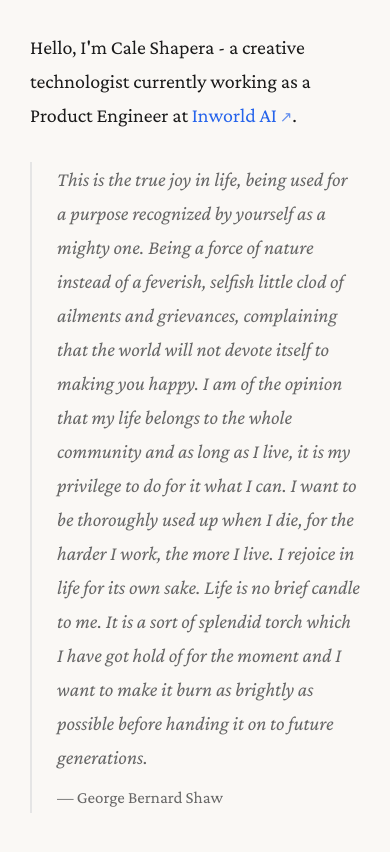
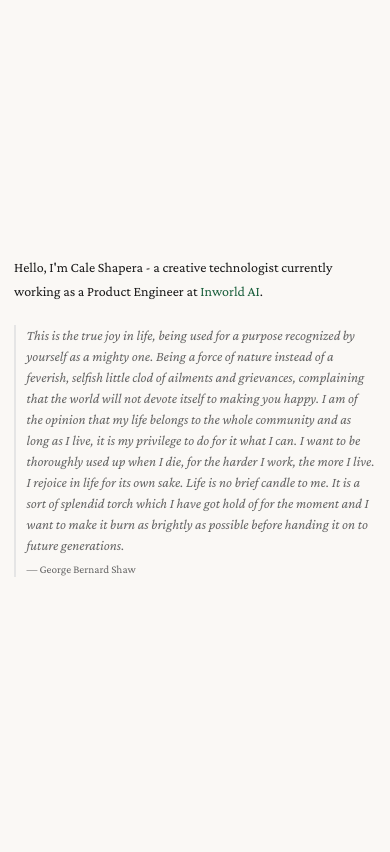
Before and after one commit to cshape/caleshapera.com2025, a React (Vite) app: page /about in a window 390 px wide. Shown: the top 852 px of the page. Built offline with nearby package versions, Linux system fonts and the light colour scheme; what @heroui/react would draw is missing.

Commit message:
mobile styling

```diff
--- a/src/index.css
+++ b/src/index.css
@@ -7,9 +7,9 @@
   --color-surface: #fff;
   --color-text: #1a1a1a;
   --color-text-muted: #666;
-  --color-link: #2563eb;
-  --color-link-hover: #dc2626;
-  --color-link-visited: #7c3aed;
+  --color-link: #1a5f3c;
+  --color-link-hover: #0d3d25;
+  --color-link-visited: #2d7a50;
   --color-border: #1a1a1a;
   --color-border-light: #e5e5e5;
   --color-accent: #1a1a1a;
@@ -83,12 +83,6 @@ a:hover {
   color: var(--color-link-hover);
 }
 
-/* External link indicator */
-a[href^="http"]:not([href*="caleshapera.com"]):not(.social-icon)::after {
-  content: " ↗";
-  font-size: 0.75em;
-  opacity: 0.7;
-}
 
 /* Social icons */
 .social-icon {
@@ -232,3 +226,37 @@ a[href^="http"]:not([href*="caleshapera.com"]):not(.social-icon)::after {
     max-width: 720px;
   }
 }
+
+/* Mobile: ensure quote fits in viewport without scrolling */
+@media (max-width: 767px) {
+  html {
+    font-size: 14px;
+  }
+
+  .about-content {
+    padding: 1rem;
+    display: flex;
+    flex-direction: column;
+    justify-content: center;
+    min-height: 100vh;
+    min-height: 100dvh;
+  }
+
+  .about-content p {
+    margin-bottom: 0.75em;
+  }
+
+  .quote {
+    margin: 0.75em 0;
+    padding-left: 0.75em;
+    line-height: 1.5;
+  }
+
+  .quote p {
+    margin-bottom: 0.35em;
+  }
+
+  .quote footer {
+    font-size: 0.8em;
+  }
+}
```
